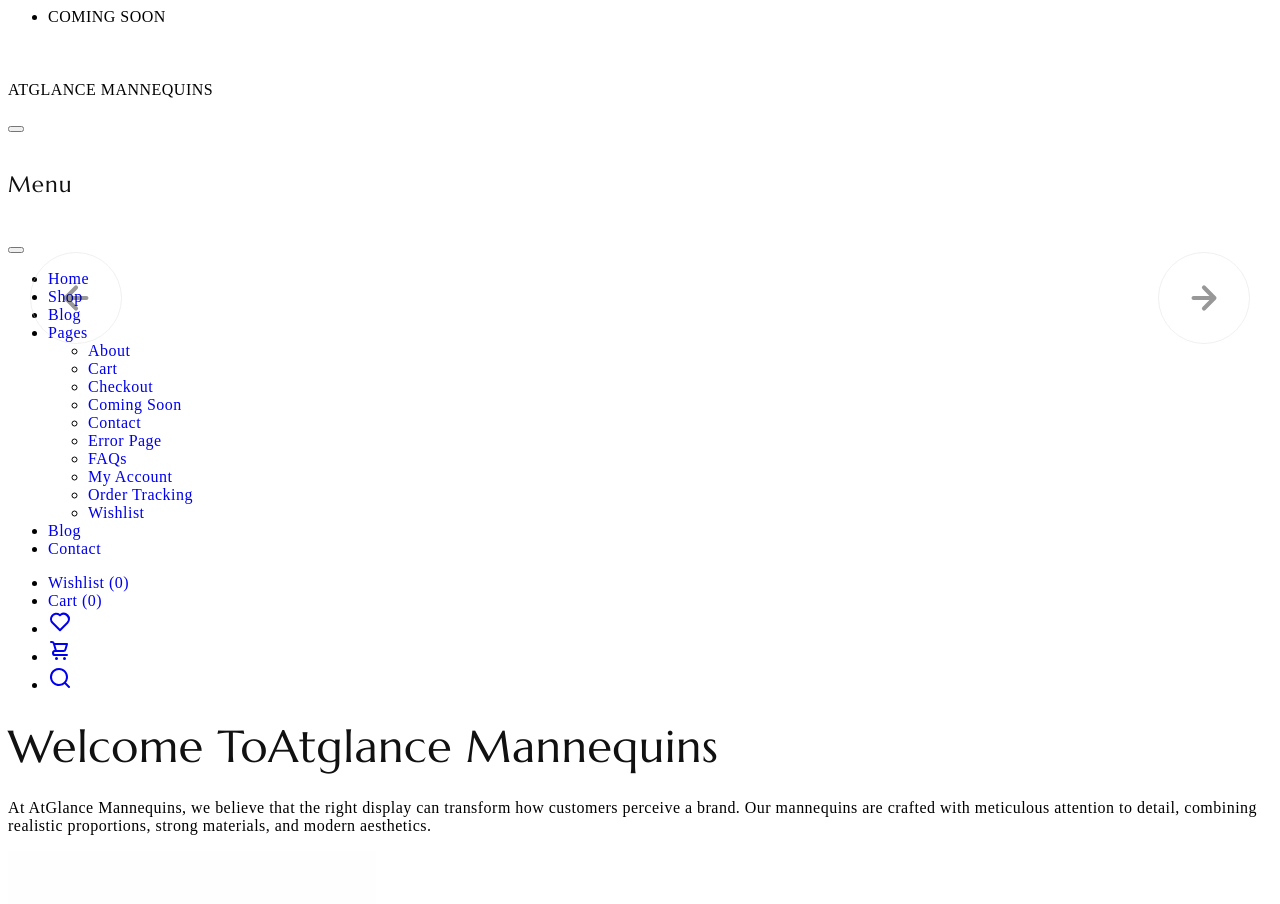
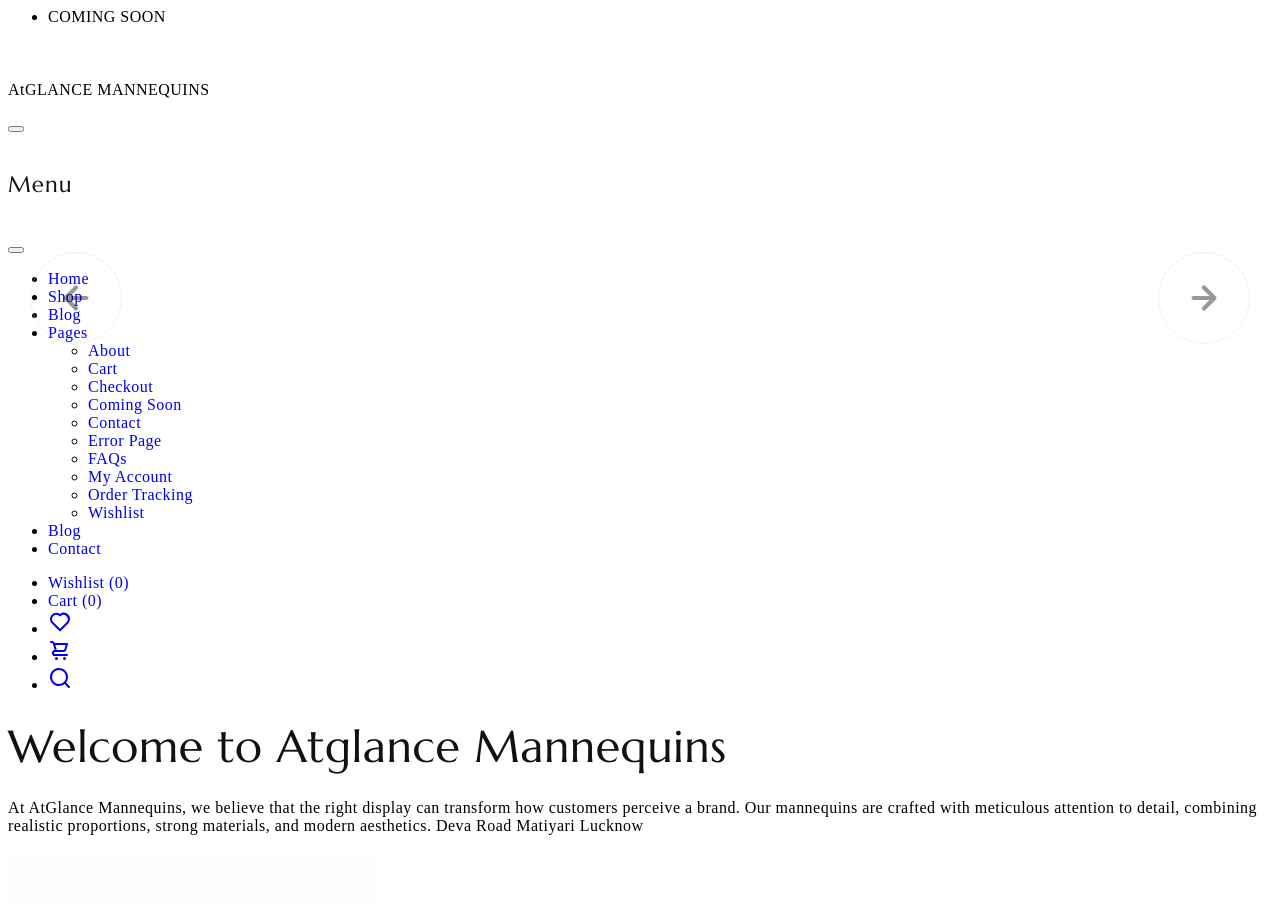
Before and after one commit to BharatInfotechs/AtGlance-Mannequins, a plain HTML site: page index.html in a window 1280 px wide. Shown: the part 148-1052 px from the top of the page. Drawn offline with nearby package versions, Linux system fonts and the light colour scheme.

```diff
--- a/index.html
+++ b/index.html
@@ -222,7 +222,7 @@
 
         <div class="col-auto">
           <a class="navbar-brand text-white" href="index.html">
-                          <P style="margin-top: 55px; color: #000;" >ATGLANCE MANNEQUINS </P>
+                          <P style="margin-top: 55px; color: #000;" >AtGLANCE MANNEQUINS </P>
             </svg>
           </a>
         </div>
@@ -355,10 +355,10 @@
   <section id="billboard" class="bg-light py-5">
     <div class="container">
       <div class="row justify-content-center">
-        <h3 class="section-title text-center mt-4" data-aos="fade-up">Welcome ToAtglance Mannequins</h3>
+        <h3 class="section-title text-center mt-4" data-aos="fade-up">Welcome to Atglance Mannequins</h3>
         <div class="col-md-6 text-center" data-aos="fade-up" data-aos-delay="300">
           <p>At AtGlance Mannequins, we believe that the right display can transform how customers perceive a brand. Our mannequins are crafted with meticulous attention to detail, combining realistic proportions, strong materials,
-             and modern aesthetics.</p>
+             and modern aesthetics. Deva Road Matiyari Lucknow </p>
         </div>
       </div>
       <div class="row">
@@ -747,7 +747,7 @@
           <div class="footer-menu footer-menu-004 border-animation-left">
             <h5 class="widget-title text-uppercase mb-4" >Contact Us</h5>
             <p>Do you have any questions or suggestions? <a href="mailto:contact@yourcompany.com"
-                class="item-anchor">contact@yourcompany.com</a></p>
+                class="item-anchor">atglancemannequins@gmail.com</a></p>
             <p>Do you need support? Give us a call. <a href="tel:+91 88 40 75 10 12  " class="item-anchor">+91 8840751012
               </a>
             </p>
@@ -771,7 +771,7 @@
             </div>
           </div>
           <div class="col-md-6 text-end">
-            <p>© Copyright 2026 ATGLANCE MANNEQUINS. All rights reserved. Design by <a href="https://templatesjungle.com"></a>  <a href="https://themewagon.com"
+            <p>© Copyright 2026 AtGLANCE MANNEQUINS. All rights reserved.<a href="https://templatesjungle.com"></a>  <a href="https://themewagon.com"
               target="blank"></a></p>
           </div>
         </div>
@@ -788,4 +788,5 @@
   <script src="js/script.min.js"></script>
 </body>
 
+
 </html>
```
